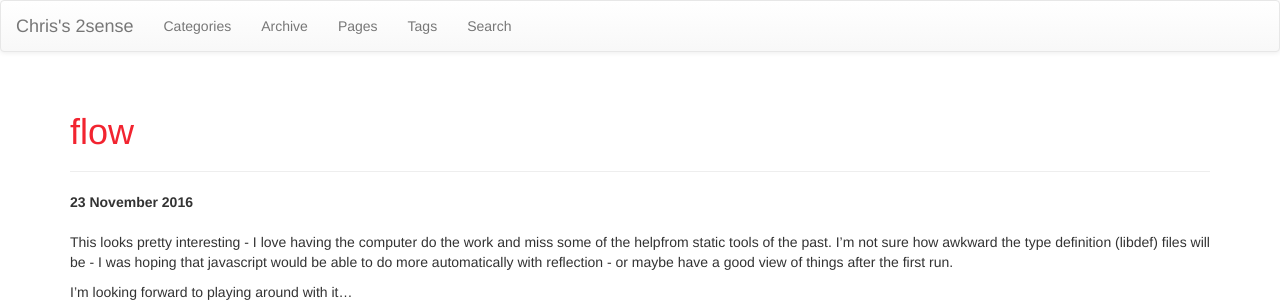
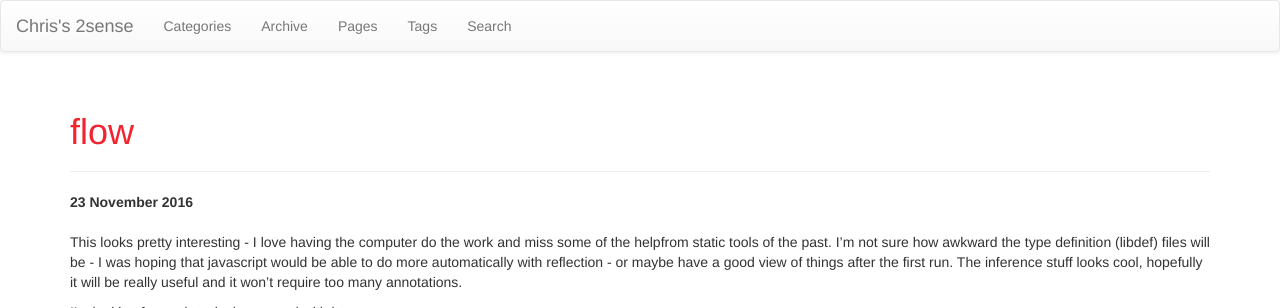
Before and after one commit to faizanvahevaria/chrisamow.github.io, a Jekyll site: the page built from _posts/2016-11-23-flow.md, in a window 1280 px wide, cut to the strip 0-308 px from the top of the page. Built offline with Jekyll 4.4.1, drawn with Linux system fonts in a browser that asks for light colours; nearby versions of some CDN libraries; comment, search, counter and statistics services are not loaded.

Commit message:
blog content

```diff
--- a/_posts/2016-11-23-flow.md
+++ b/_posts/2016-11-23-flow.md
@@ -6,7 +6,7 @@ tags: [javascript, devtool]
 comments: true
 ---
 {% include JB/setup %}
-This looks pretty interesting - I love having the computer do the work and miss some of the helpfrom static tools of the past.  I'm not sure how awkward the type definition (libdef) files will be - I was hoping that javascript would be able to do more automatically with reflection - or maybe have a good view of things after the first run.
+This looks pretty interesting - I love having the computer do the work and miss some of the helpfrom static tools of the past.  I'm not sure how awkward the type definition (libdef) files will be - I was hoping that javascript would be able to do more automatically with reflection - or maybe have a good view of things after the first run.  The inference stuff looks cool, hopefully it will be really useful and it won't require too many annotations.
 
 I'm looking forward to playing around with it...
 
```
